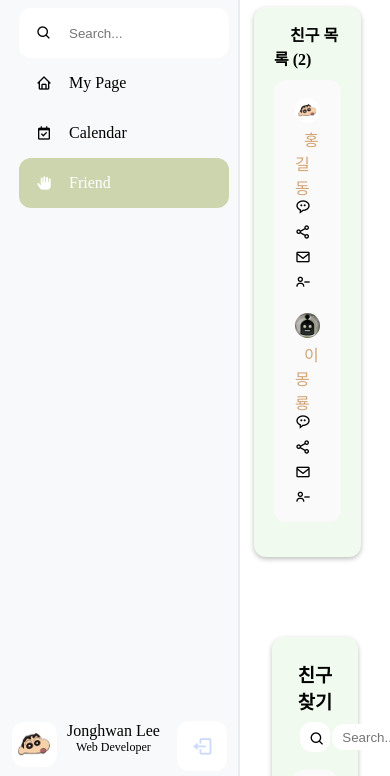
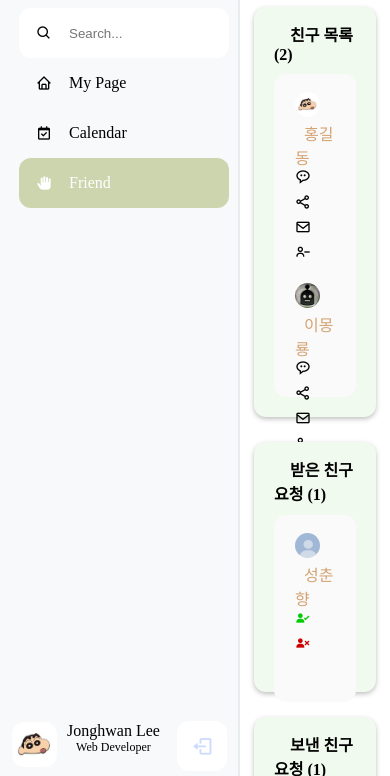
Before and after one commit to jjonghlee98/Routinee, a website: page friends.html in a window 390 px wide. Shown: the part 68-844 px from the top of the page. Drawn offline with nearby package versions, Linux system fonts and the light colour scheme.

Commit message:
added media query for friends page

```diff
--- a/friends.css
+++ b/friends.css
@@ -240,3 +240,30 @@ h3 {
 .logo_name:hover {
   cursor: pointer;
 }
+
+@media(max-width: 918px) {
+  .friends_container {
+    flex-direction: column;
+    height: 960px;
+  }
+
+  .request_container {
+    margin-left: 0;
+    height: 550px;
+  }
+
+  .friend_list_title {
+    height: 410px;
+    margin-bottom: 25px;
+  }
+
+  .received_request_title {
+    height: 250px;
+  }
+
+  .sent_request_title {
+    width: 100%;
+    height: 250px;
+    margin-top: 0;
+  }
+}
```
